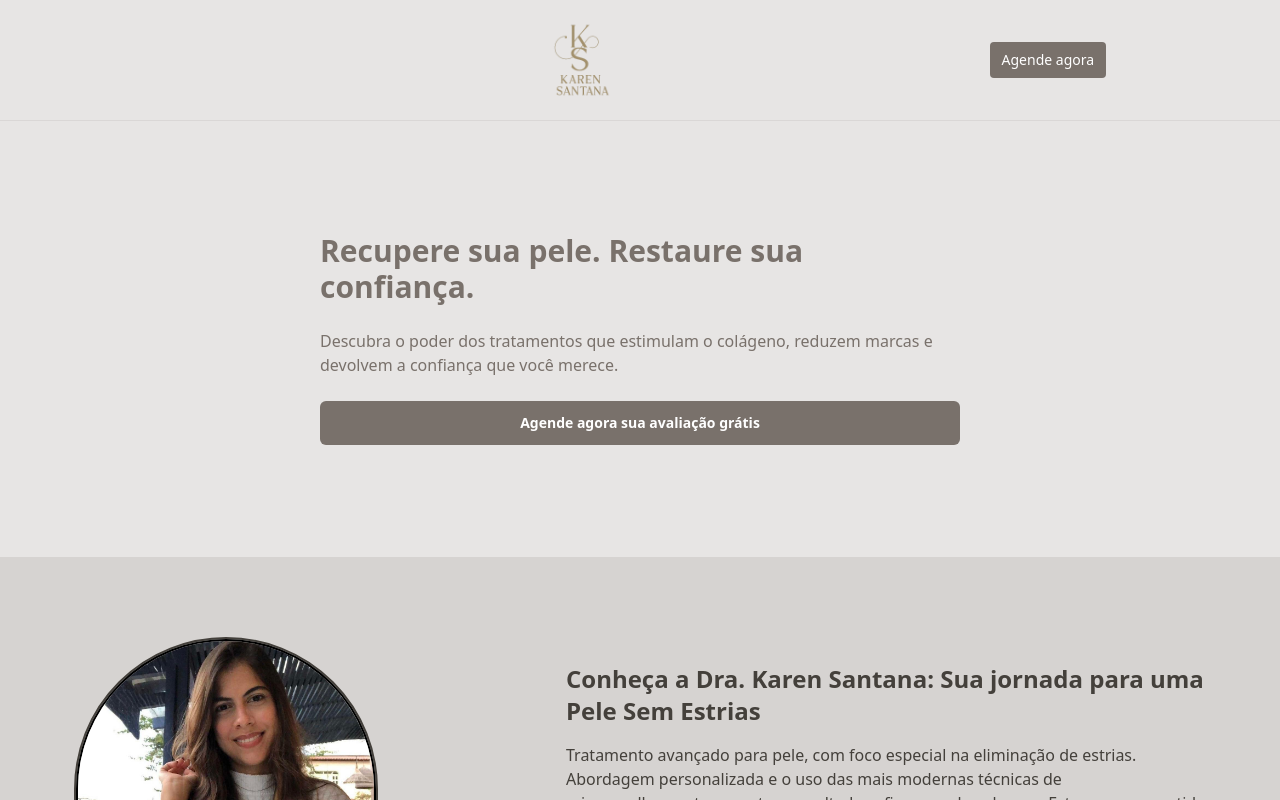
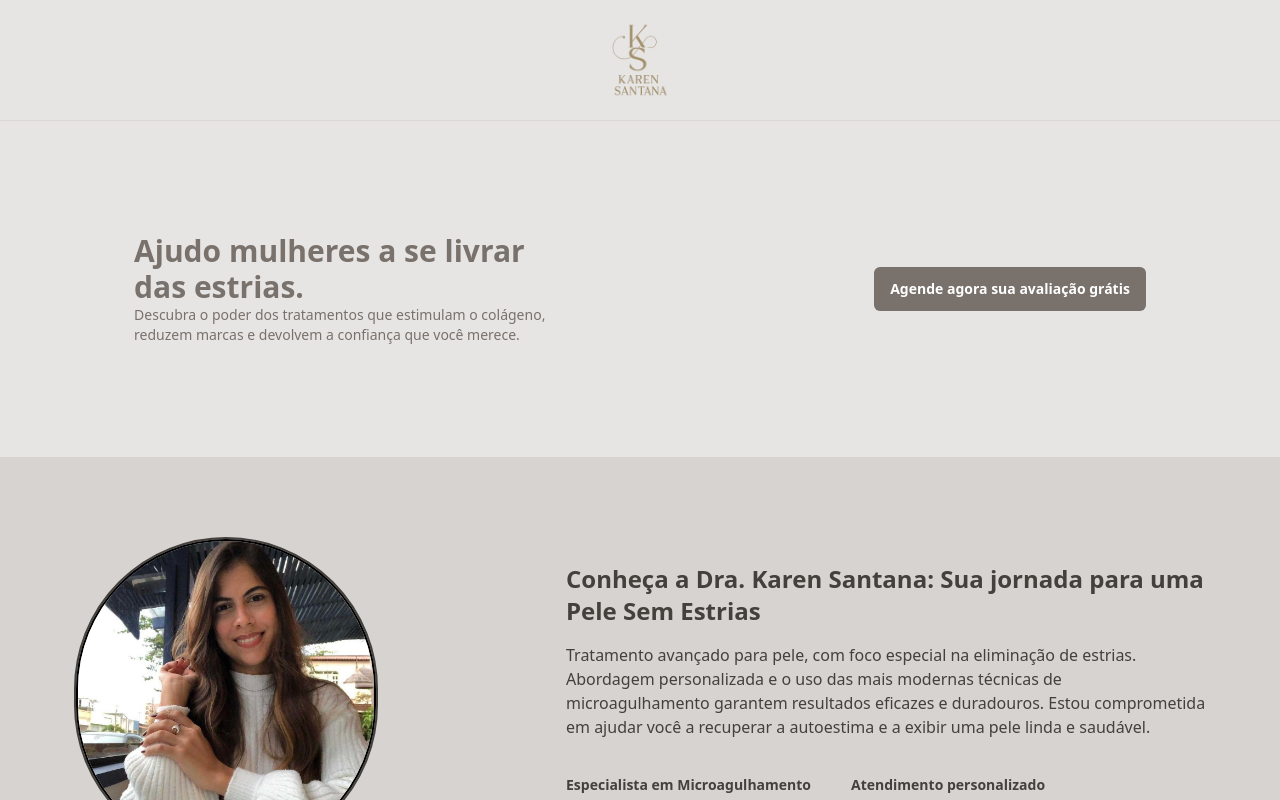
Before and after one commit to wwilliamsantana/kamenezes-landing-job, a React (Vite) app: page / in a window 1280 px wide. Shown: the top 800 px of the page. Built offline with nearby package versions, Linux system fonts and the light colour scheme.

Commit message:
refactor: Header; Hero;

```diff
--- a/src/App.tsx
+++ b/src/App.tsx
@@ -10,11 +10,7 @@ import { Treatment } from "./components/treatment";
 export function App() {
   return (
     <div className="min-h-full ">
-
-      {/* Header */}
-
       <Header />
-
       <main>
         <Hero />
         <About />
--- a/src/components/header.tsx
+++ b/src/components/header.tsx
@@ -2,11 +2,9 @@
 
 export function Header() {
   return (
-    <header className="border-b border-stone-400/20 ">
-      <div className="max-w-7xl flex items-center mx-auto justify-around ">
-        <span />
+    <header className="border-b border-stone-400/20 bg-stone-200">
+      <div className="max-w-7xl flex items-center mx-auto justify-center ">
         <img src={"./logo.png"} width={120} height={120} alt="logo" />
-        <button className="bg-stone-500 py-2 px-3 text-sm text-white rounded-sm hover:bg-stone-400" >Agende agora</button>
       </div>
     </header>
   )
--- a/src/components/hero.tsx
+++ b/src/components/hero.tsx
@@ -1,11 +1,14 @@
 
 export function Hero() {
   return (
-    <article className="py-28 text-stone-500  flex-col gap-6 w-1/2 max-w-7xl mx-auto  flex justify-center items-center">
-
-      <h1 className="text-3xl font-bold" > Recupere sua pele. Restaure sua confiança.</h1>
-      <p >Descubra o poder dos tratamentos que estimulam o colágeno, reduzem marcas e devolvem a confiança que você merece.</p>
-      <button className="bg-stone-500 py-3 px-2 text-sm text-white rounded-md hover:bg-stone-400 font-bold max-w-[650px] w-full">Agende agora sua avaliação grátis</button>
+    <article className="py-28 text-stone-500 gap-6 max-w-7xl flex items-center justify-around">
+      <div className="w-md">
+        <h1 className="text-3xl font-bold" >Ajudo mulheres a se livrar das estrias.</h1>
+        <p className="text-sm">Descubra o poder dos tratamentos que estimulam o colágeno, reduzem marcas e devolvem a confiança que você merece.</p>
+      </div>
+      <a href="https://www.instagram.com/karen.msantana/" target="_blank">
+        <button className="bg-stone-500 text-sm py-3 px-4 text-white rounded-md hover:bg-stone-600 font-bold cursor-pointer">Agende agora sua avaliação grátis</button>
+      </a>
 
     </article>
   )
```
